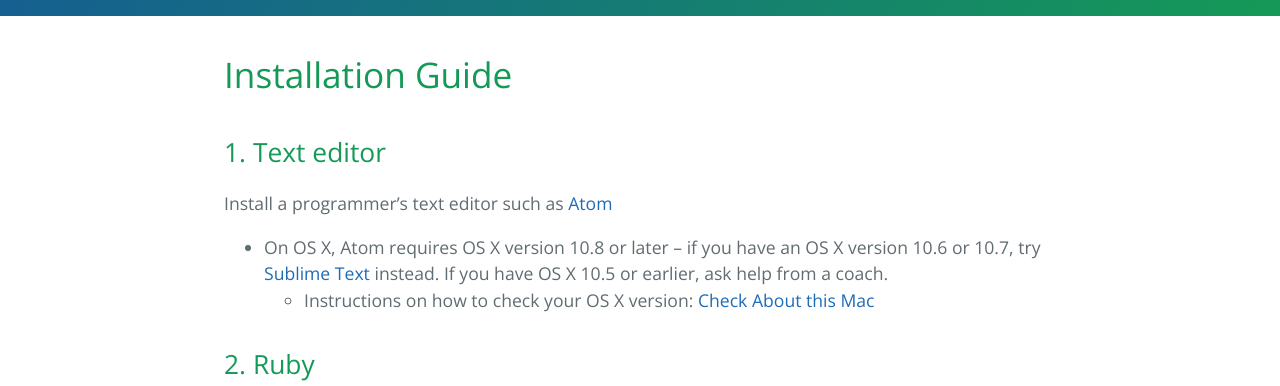
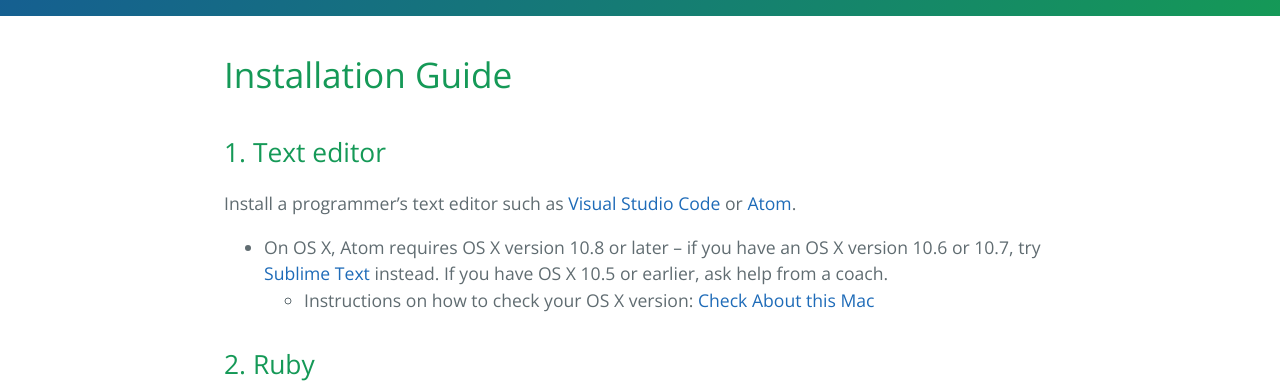
Before and after one commit to luontola/web-intro, a Jekyll site: the page built from install.md, in a window 1280 px wide. Shown: the part 320-706 px from the top of the page. Built offline with Jekyll 4.4.1, drawn with Linux system fonts in a browser that asks for light colours.

Commit message:
Add Visual Studio Code to the recommended editors

```diff
--- a/install.md
+++ b/install.md
@@ -6,7 +6,7 @@ permalink: /install/
 
 ## 1. Text editor
 
-Install a programmer's text editor such as [Atom](https://atom.io/)
+Install a programmer's text editor such as [Visual Studio Code](https://code.visualstudio.com/) or [Atom](https://atom.io/).
 
 * On OS X, Atom requires OS X version 10.8 or later – if you have an OS X version 10.6 or 10.7, try [Sublime Text](http://www.sublimetext.com/2) instead. If you have OS X 10.5 or earlier, ask help from a coach.
   * Instructions on how to check your OS X version: [Check About this Mac](https://support.apple.com/en-us/HT201260)
```
